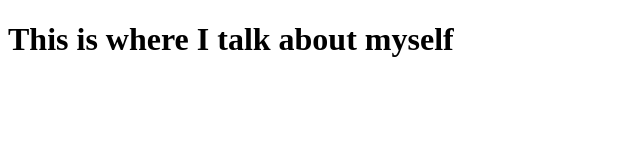
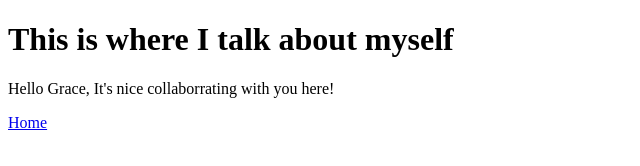
Before and after one commit to GOnyinye/grace_assignment1, a plain HTML site: page about.html in a window 1280 px wide. Shown: the whole page, without its empty margins (0-640 px from the left). Drawn offline with Linux system fonts and the light colour scheme.

Commit message:
Add a paragraph and href tag to link the home page

```diff
--- a/about.html
+++ b/about.html
@@ -1,11 +1,14 @@
 <!DOCTYPE html>
 <html lang="en">
-<head>
-    <meta charset="UTF-8">
-    <meta name="viewport" content="width=, initial-scale=1.0">
+  <head>
+    <meta charset="UTF-8" />
+    <meta name="viewport" content="width=, initial-scale=1.0" />
     <title>Document</title>
-</head>
-<body>
+  </head>
+  <body>
     <h1>This is where I talk about myself</h1>
-</body>
+
+    <p>Hello Grace, It's nice collaborrating with you here!</p>
+    <a href="Index.html">Home</a>
+  </body>
 </html>
```
